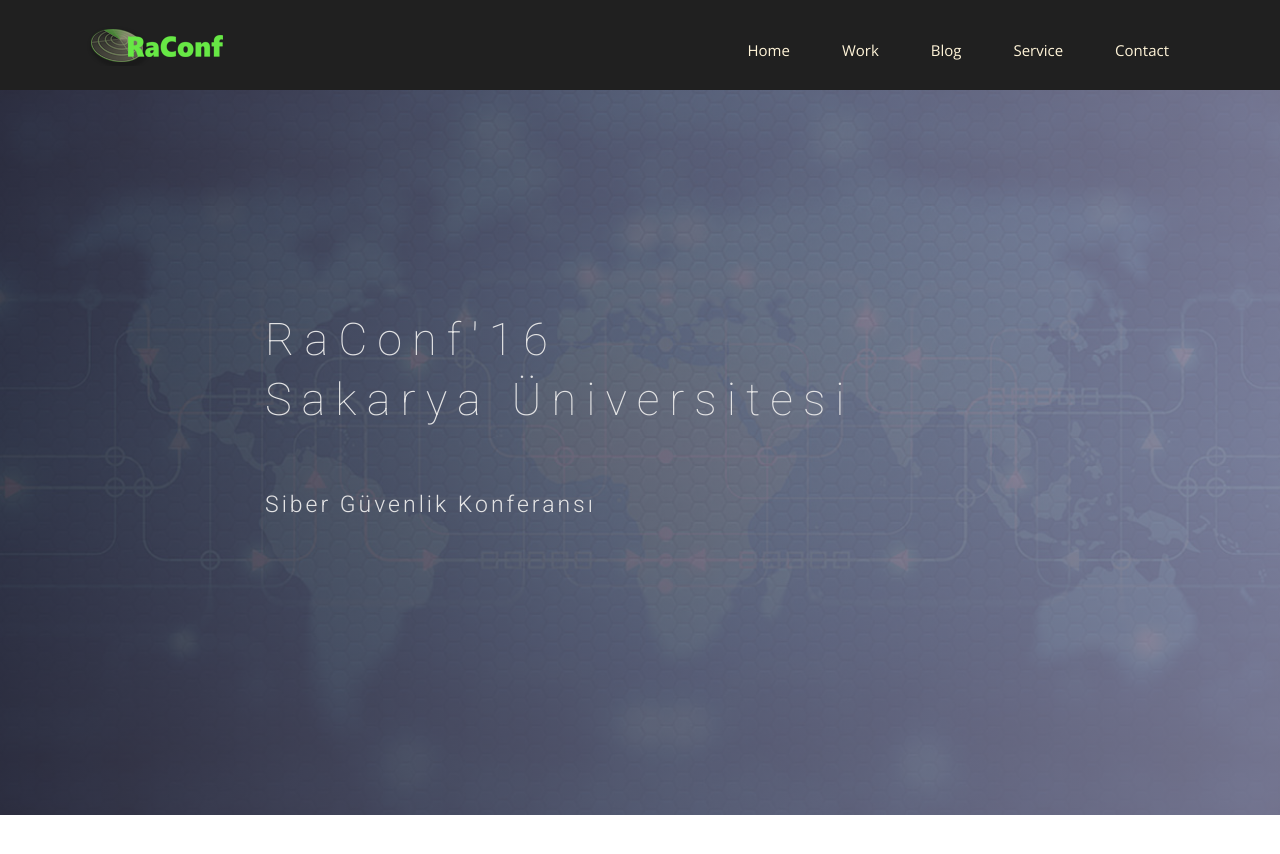
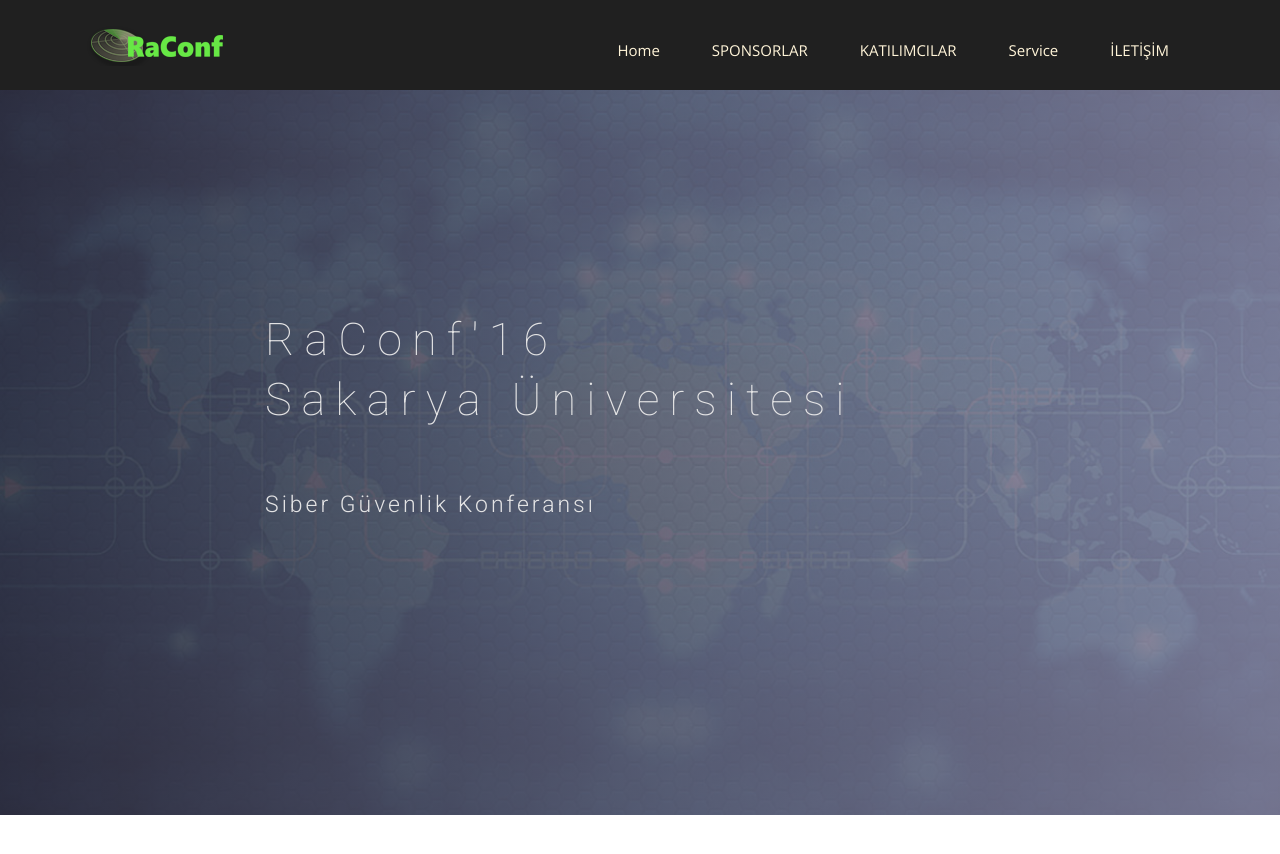
Before and after one commit to bilkamp/bilkamp19.github.io, a Jekyll site: the page built from index.html, in a window 1280 px wide and 900 px high. Shown: the top 854 px of the window. Built offline with Jekyll 4.4.1, drawn with Linux system fonts in a browser that asks for light colours; nearby versions of some CDN libraries; some web fonts are replaced.

Commit message:
değişiklik

```diff
--- a/_includes/header.html
+++ b/_includes/header.html
@@ -22,10 +22,10 @@
             <div class="collapse navbar-collapse" id="bs-example-navbar-collapse-1">
               <ul class="nav navbar-nav navbar-right">
                 <li><a href="{{ site.baseurl }}/">Home</a></li>
-                <li><a href="{{ site.baseurl }}/work">Work</a></li>
-                <li><a href="{{ site.baseurl }}/blog">Blog</a></li>
+                <li><a href="{{ site.baseurl }}/sponsorlar">SPONSORLAR</a></li>
+                <li><a href="{{ site.baseurl }}/katılımcılar">KATILIMCILAR</a></li>
                 <li><a href="#">Service</a></li>
-                <li><a href="{{ site.baseurl }}/contact">Contact</a></li>
+                <li><a href="{{ site.baseurl }}/iletisim">İLETİŞİM</a></li>
               </ul>
             </div><!-- /.navbar-collapse -->
           </div><!-- /.container-fluid -->
```
